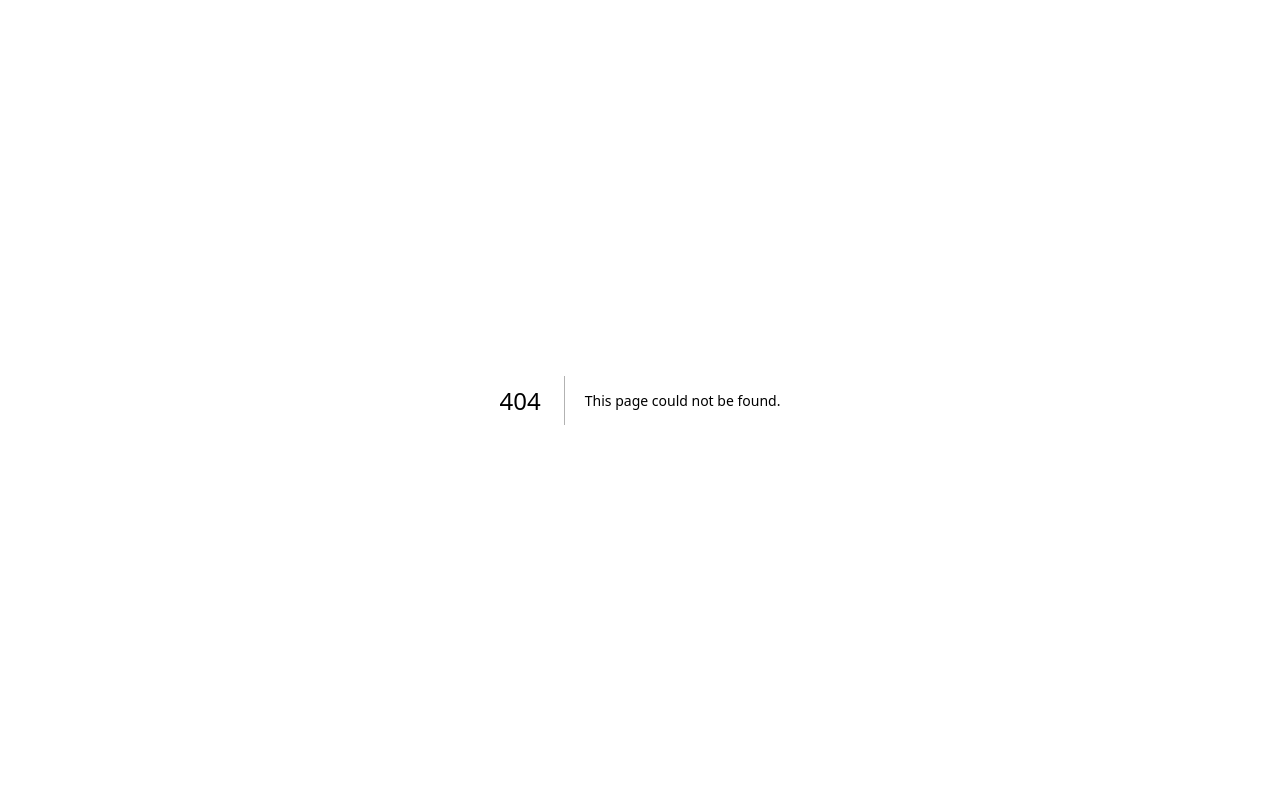
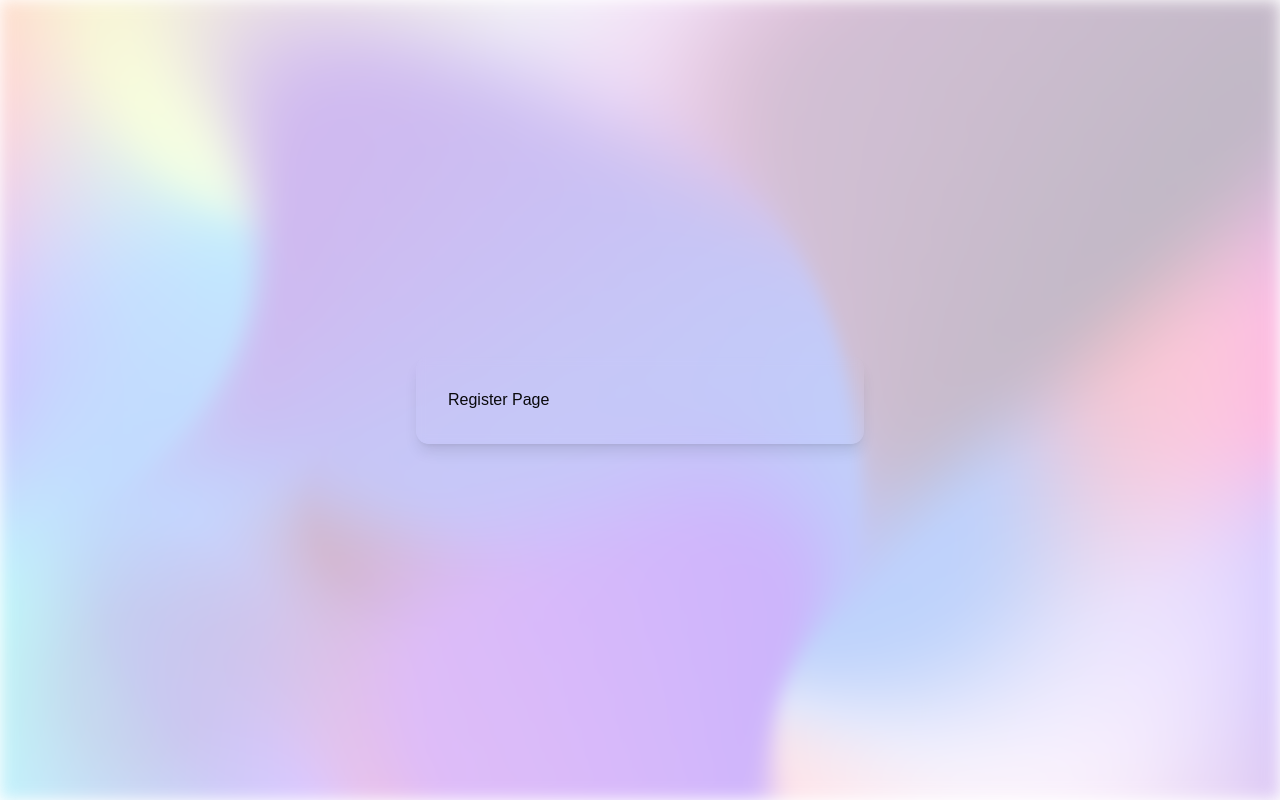
Before and after one commit to Shakilofficial/nextmart-client, a Next.js app: page /register in a window 1280 px wide. Before the commit this address had no page. Built offline with nearby package versions, Linux system fonts and the light colour scheme.

Commit message:
update dashboard layout

```diff
--- /dev/null
+++ b/src/app/(WithAuthLayout)/layout.tsx
@@ -0,0 +1,27 @@
+import React from "react";
+import authBg from "../assets/photos/bg.jpeg";
+
+interface AuthLayoutProps {
+  children: React.ReactNode;
+}
+
+export default function AuthLayout({ children }: AuthLayoutProps) {
+  return (
+    <div className="min-h-screen flex items-center justify-center relative">
+      {/* Background Image with Opacity and Blur */}
+      <div
+        className="absolute inset-0 bg-cover bg-center"
+        style={{
+          backgroundImage: `url(${authBg?.src})`,
+          opacity: 0.3,
+          filter: "blur(8px)",
+        }}
+      />
+
+      {/* Content Container */}
+      <div className="relative backdrop-blur-sm p-8 rounded-lg shadow-lg w-full max-w-md">
+        {children}
+      </div>
+    </div>
+  );
+}
--- /dev/null
+++ b/src/app/(WithAuthLayout)/register/page.tsx
@@ -0,0 +1,5 @@
+const RegisterPage = () => {
+  return <div>Register Page</div>;
+};
+
+export default RegisterPage;
--- a/src/components/shared/Footer.tsx
+++ b/src/components/shared/Footer.tsx
@@ -22,7 +22,7 @@ const Footer = () => {
     <footer className="bg-white border-t border-gray-200 py-16 px-4 md:px-6 lg:px-8 w-full">
       <div className="max-w-6xl mx-auto text-center">
         <div className="flex flex-col items-center mb-6 px-4">
-          <Logo className="w-[120px] h-auto" />
+          <Logo />
           <p className="text-gray-600 mt-3 max-w-md md:max-w-lg">
             Save big this Black Friday with unbeatable deals on tech, home
             essentials, fashion, and more! Limited stock.
--- a/src/components/shared/Logo.tsx
+++ b/src/components/shared/Logo.tsx
@@ -14,7 +14,7 @@ const Logo = ({ className = "" }: LogoProps) => {
           src={logoImg}
           alt="NEXA Logo"
           width={100}
-          height={36}
+          height={30}
           priority
           style={{ width: "100%", height: "auto" }}
         />
--- a/src/components/shared/Navbar.tsx
+++ b/src/components/shared/Navbar.tsx
@@ -6,12 +6,12 @@ const Navbar = () => {
   return (
     <header className="border-b w-full">
       <div className="w-full mx-auto flex justify-between items-center py-3 flex-wrap gap-4">
-        <Logo className="w-[100px]" />
+        <Logo />
         <div className="max-w-md  flex-grow">
           <input
             type="text"
             placeholder="Search for products"
-            className="w-full border border-gray-300 rounded-full py-2 px-5"
+            className="w-full border border-gray-300 rounded-full py-1 px-5"
           />
         </div>
         <nav className="flex gap-3">
```
Also changed, not shown: src/app/assets/photos/bg.jpeg (added), src/app/assets/photos/nexa.png (renamed from src/app/assets/nexa.png).
